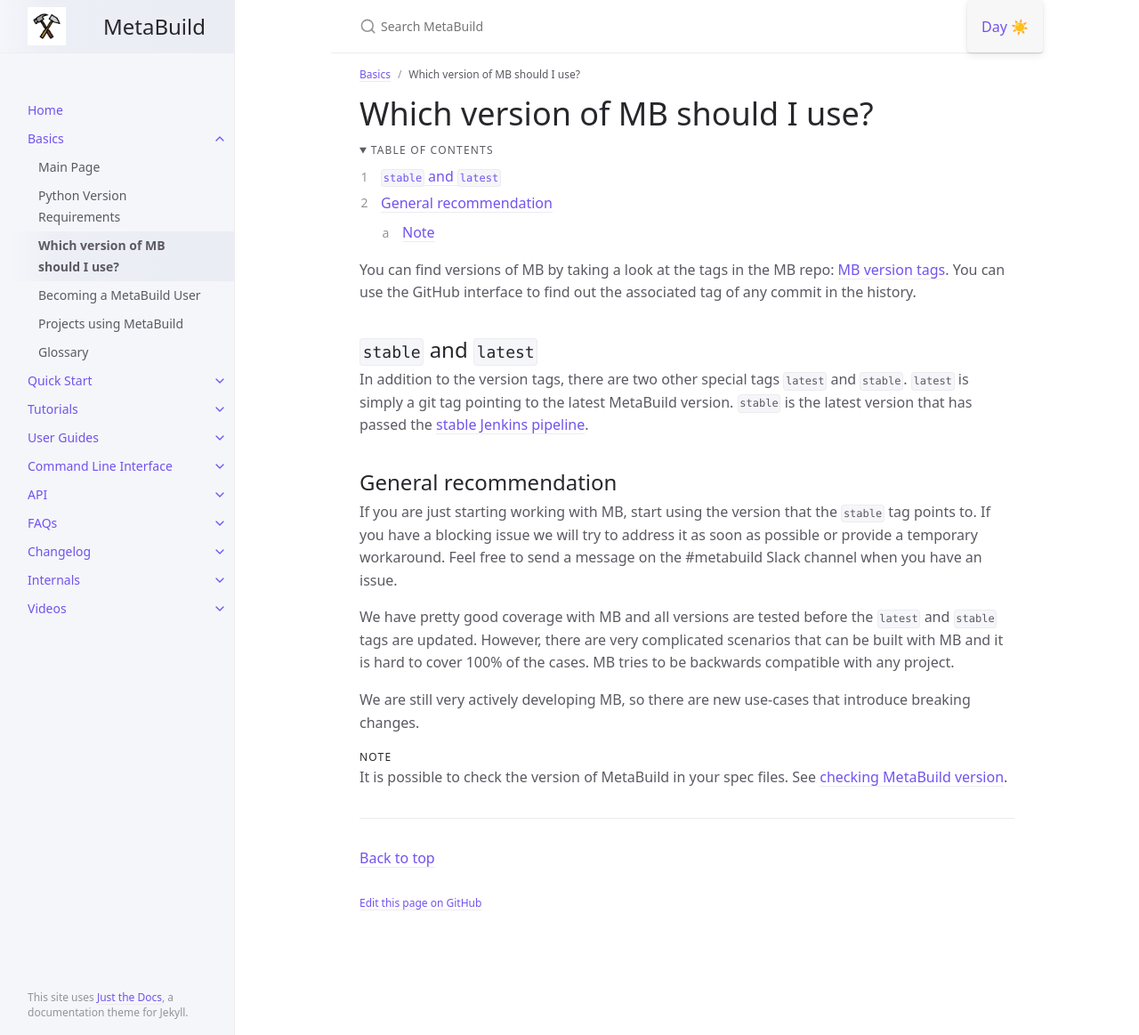
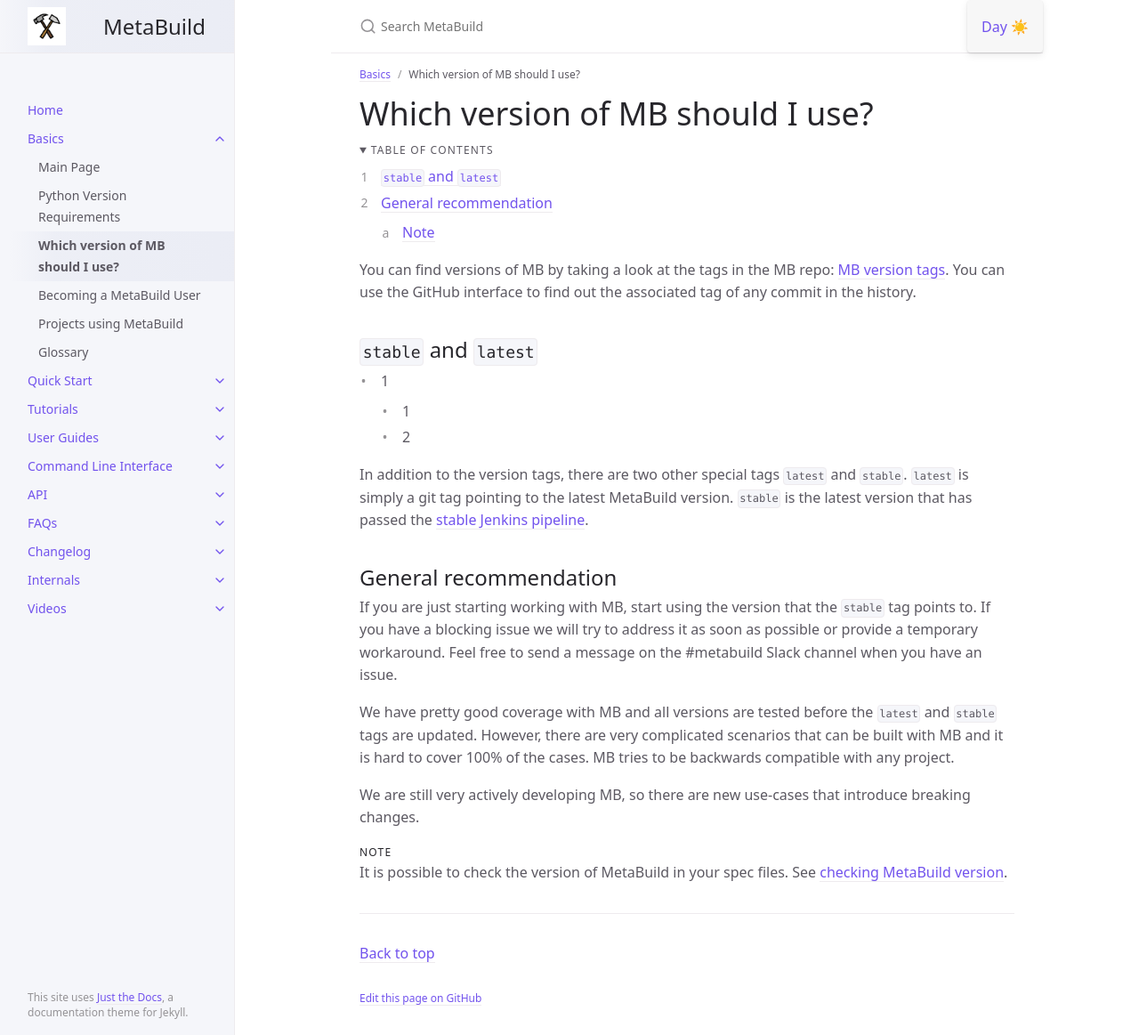
Before and after one commit to BadBob2021/mb, a Jekyll site: the page built from docs/basics/versioning.md, in a window 1280 px wide and 1163 px high. Shown: the whole window at 89% size. Built offline with Jekyll 4.4.1, drawn with Linux system fonts in a browser that asks for light colours.

Commit message:
Update versioning.md

```diff
--- a/docs/basics/versioning.md
+++ b/docs/basics/versioning.md
@@ -25,6 +25,10 @@
 
 ## `stable` and `latest`
 
+* 1
+  - 1
+  - 2
+
 In addition to the version tags, there are two other special tags `latest` and `stable`. `latest` is simply a git tag pointing to the latest MetaBuild version. `stable` is the latest version that has passed the [stable Jenkins pipeline]({{ "/docs/basics/becoming_a_user#metabuild-stable-pipeline" | relative_url }}).
 
 ## General recommendation
```
